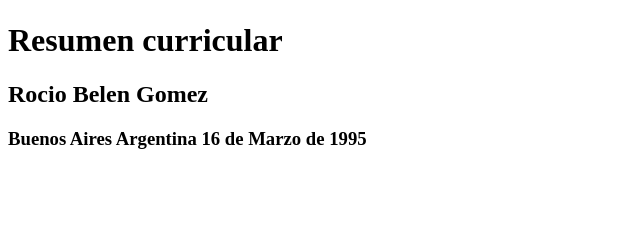
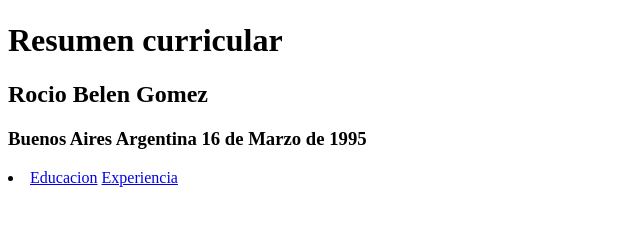
Before and after one commit to RocioGomez16/Fundamentos-FinalExam, a plain HTML site: page index.html in a window 1280 px wide. Shown: the part 161-386 px from the top of the page, without its empty margins (0-640 px from the left). Drawn offline with Linux system fonts and the light colour scheme.

Commit message:
enlaces internos

```diff
--- a/index.html
+++ b/index.html
@@ -13,5 +13,9 @@
         <h1>Resumen curricular</h1>
         <h2>Rocio Belen Gomez</h2>
         <h3>Buenos Aires Argentina 16 de Marzo de 1995</h3>
+        <li>
+          <a href="educacion.html" target="_blank">Educacion</a>
+          <a href="experiencia.html" target="_blank">Experiencia</a>
+        </li>
     </header>
   </body>
```
